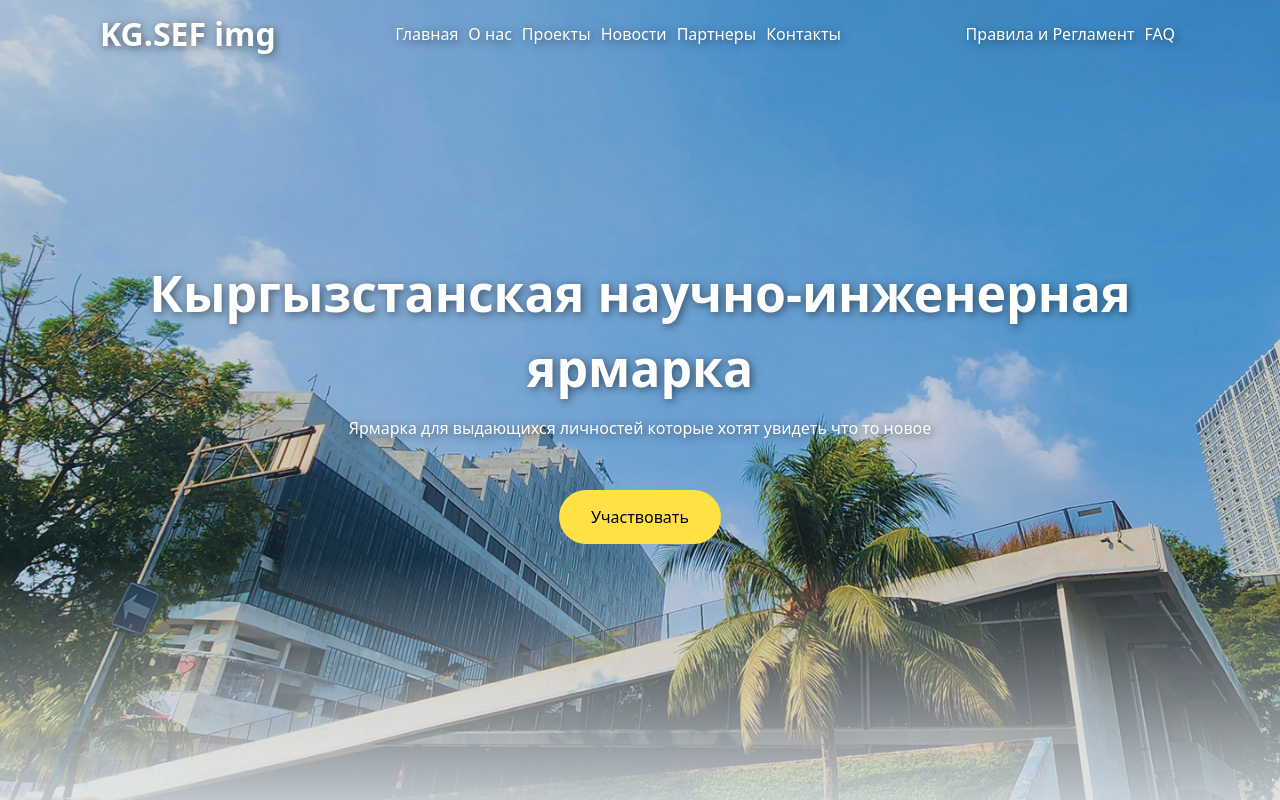
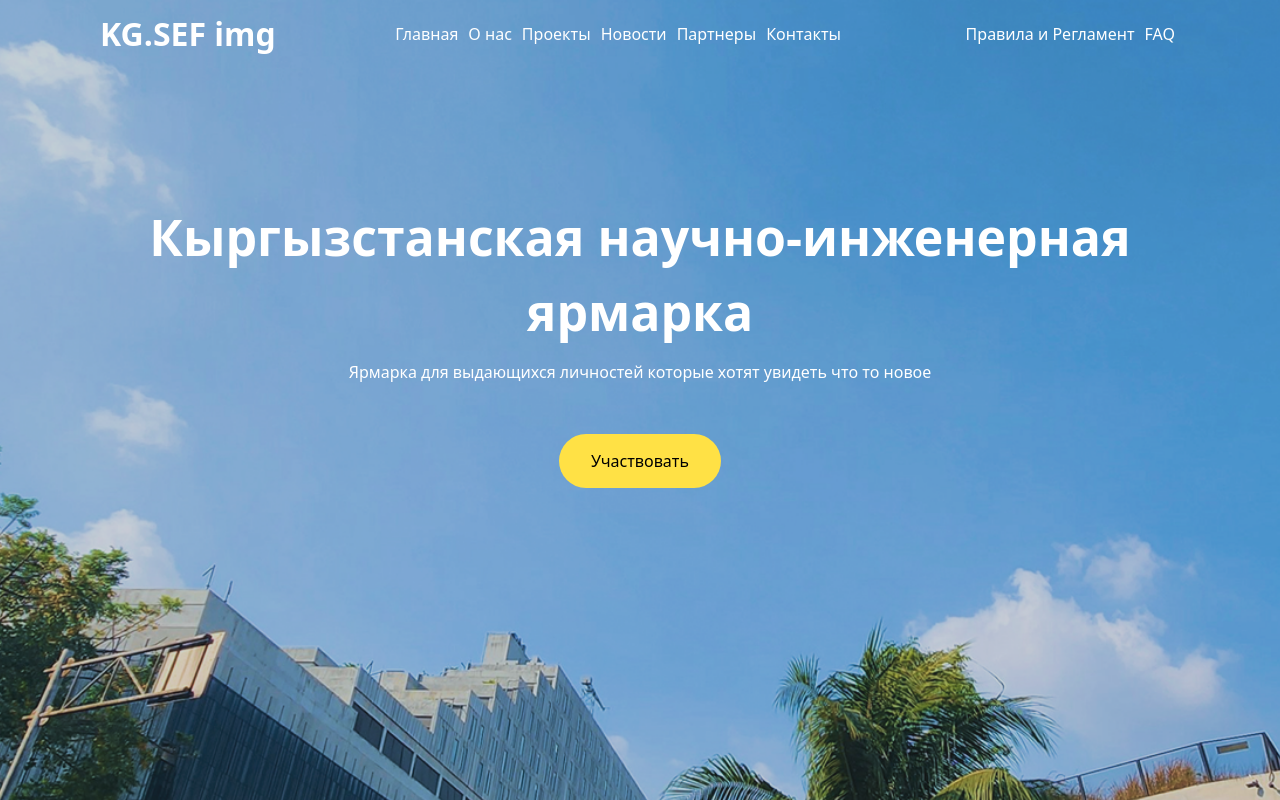
Before and after one commit to Scr00b1e/kg.sef, a React (Vite) app: page / in a window 1280 px wide. Shown: the top 800 px of the page. Built offline with nearby package versions, Linux system fonts and the light colour scheme.

Commit message:
fixed layout

```diff
--- a/src/App.jsx
+++ b/src/App.jsx
@@ -9,9 +9,16 @@ function App() {
     <>
       <div className='App'>
         <Header/>
-        <div className="container">
-          <Home/>
+
+        <div className="main">
+          <div className="intro">
+            <Home/>
+          </div>
+          <div className="info_section">
+            {/* <Home/> */}
+          </div>
         </div>
+
       </div>
     </>
   )
--- a/src/App.scss
+++ b/src/App.scss
@@ -1,4 +1,5 @@
 .container {
+  width: 100%;
   max-width: 1440px;
   margin: 0 auto;
   padding: 0 100px;
@@ -8,11 +9,21 @@
   display: flex;
   justify-content: center;
   align-items: center;
-  height: 100vh;
+  height: 100%;
+}
+.main {
+  width: 100%;
+  min-height: 100vh; /* full viewport height */
+  display: flex;
+  flex-direction: column;
+  align-items: center;
+  justify-content: center;
+}
+.intro {
+  width: 100%;
   background-image: url('./assets/main_img.png');
   background-size: cover;
   background-position: center;
   background-repeat: no-repeat;
   color: #fff;
-  text-shadow: 2px 2px 8px rgba(0,0,0,0.5);
 }
--- a/src/pages/Home.jsx
+++ b/src/pages/Home.jsx
@@ -3,6 +3,7 @@ import '../styles/home.scss';
 
 const Home = () => {
     return (
+        <div className="container">
             <div className='home'>
                 <div className='home_content'>
                     <div className="home_words">
@@ -12,6 +13,7 @@ const Home = () => {
                     <button className='home_btn'>Участвовать</button>
                 </div>
             </div>
+        </div>
     );
 };
 
--- a/src/styles/home.scss
+++ b/src/styles/home.scss
@@ -1,7 +1,11 @@
 .home {
+    margin: 200px 0 0;
+    min-height: 1000px;
+    width: 100%;
+
     display: flex;
     justify-content: center;
-    align-items: center;
+    text-align: center;
 
     &_content {
         text-align: center;
@@ -22,8 +26,6 @@
 
     &_text {
         margin-top: 10px;
-        // width: 100%;
-        // max-width: 325px;
         font-weight: 400;
         font-size: 16px;
         text-align: center;
```
Lines whose indentation alone changed are shown as unchanged.
